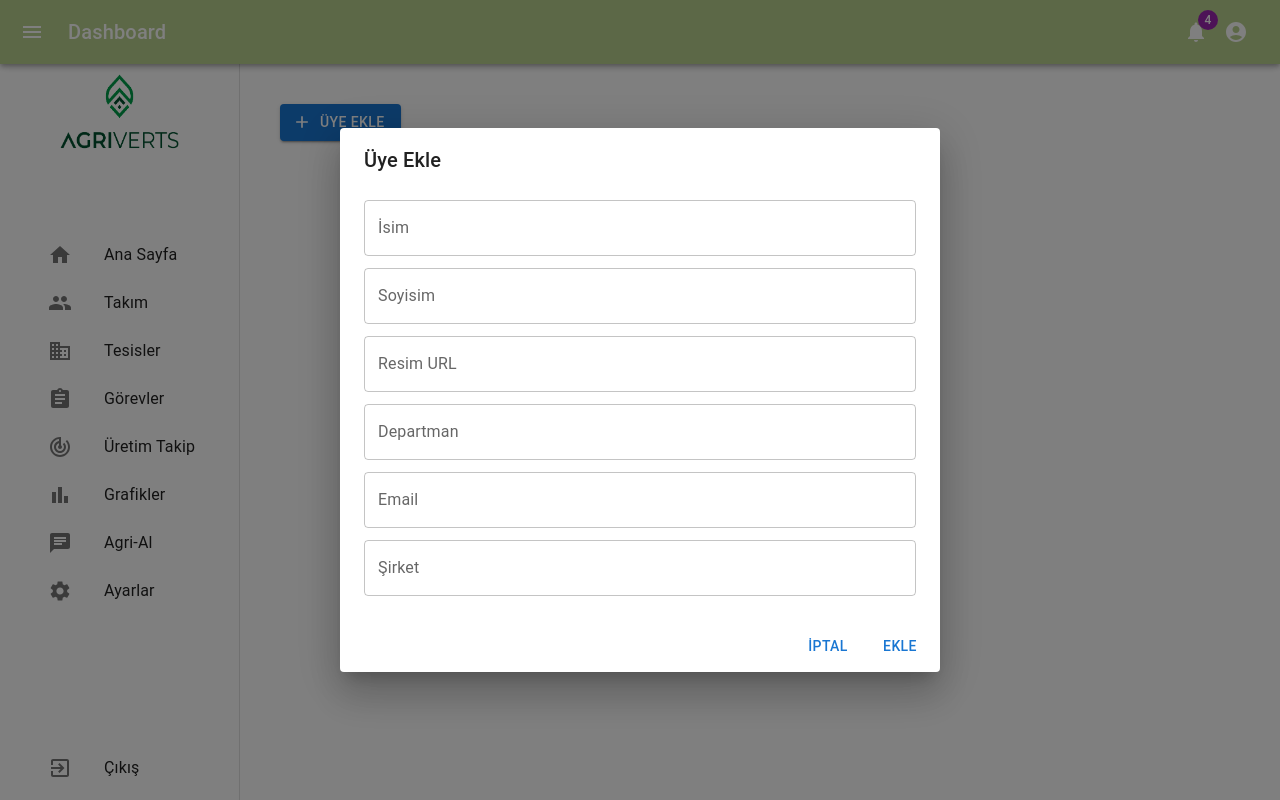
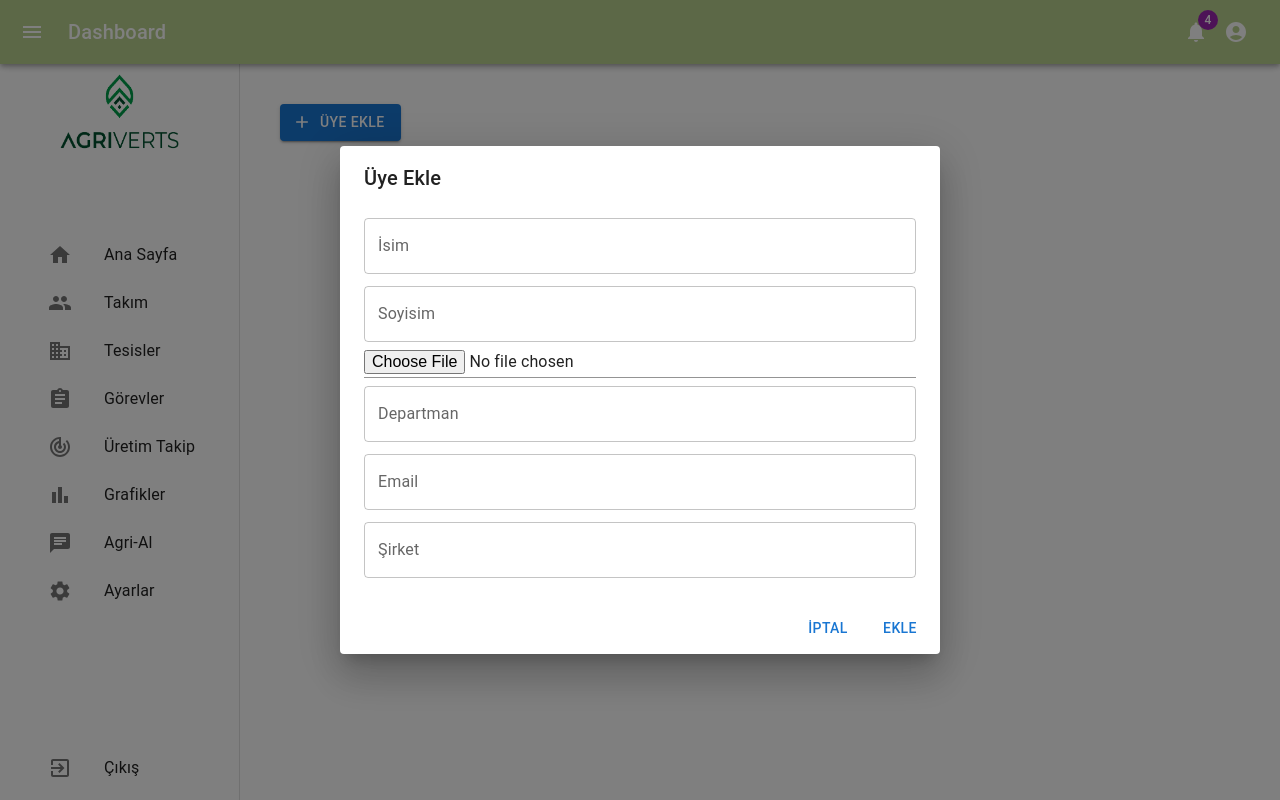
Before and after one commit to AbdullahTalhaAkpur/SaasPlatformReactFunctional, a React (Create React App) app in the folder saas-management-app/: page /dashboard/team in a window 1280 px wide. Both pictures are taken after a click on the button "ÜYE EKLE". Built offline with nearby package versions, Linux system fonts and the light colour scheme.

Commit message:
we are stil trying to fix team .jsx

```diff
--- a/saas-management-app/src/components/Team/Team.jsx
+++ b/saas-management-app/src/components/Team/Team.jsx
@@ -1,6 +1,6 @@
 import React, { useState } from 'react'
 import './team.css'
-import { Box, Button, Card, CardContent, CardMedia, Grid, TextField, Typography, Dialog, DialogActions, DialogContent, DialogTitle } from '@mui/material'
+import { Box, Button, Card, CardContent, CardMedia, Grid, TextField, Typography, Dialog, DialogActions, DialogContent, DialogTitle, Input } from '@mui/material'
 import { Add } from '@mui/icons-material'
 
 
@@ -14,7 +14,7 @@ const Team = () => {
     department: '',
     email: '',
     company: '',
-    picture: ''
+    picture: null
   });
 
 
@@ -34,6 +34,13 @@ const Team = () => {
     })
   }
 
+  const handleFileChange = (e) => {
+    setNewMember({
+      ...newMember,
+      picture: e.target.files[0]
+    })
+  }
+
   const handleAddMember = () => {
     setMembers([...members, {...newMember, id: members.length + 1 }]);
     setNewMember({
@@ -42,7 +49,7 @@ const Team = () => {
       department: '',
       email: '',
       company: '',
-      picture: ''
+      picture: null
     });
     setOpen(false);
   }
@@ -59,7 +66,7 @@ const Team = () => {
       <DialogContent>
         <TextField autoFocus margin="dense" name="firstName" label="İsim" fullWidth value={newMember.firstName} onChange={handleChange} />
         <TextField margin="dense" name="lastName" label="Soyisim" fullWidth value={newMember.lastName} onChange={handleChange} />
-        <TextField margin="dense" name="picture" label="Resim URL" fullWidth value={newMember.picture} onChange={handleChange} />
+        <Input type="file" name="picture" label="Profil Fotoğrafı"  fullWidth onChange={handleFileChange} />
         <TextField margin="dense" name="department" label="Departman" fullWidth value={newMember.department} onChange={handleChange} />
         <TextField margin="dense" name="email" label="Email" fullWidth value={newMember.email} onChange={handleChange} />
         <TextField margin="dense" name="company" label="Şirket" fullWidth value={newMember.company} onChange={handleChange} />
@@ -79,9 +86,10 @@ const Team = () => {
           <Card>
             <CardMedia
               component="img"
-              height="140"
-              image={member.picture || 'https://via.placeholder.com/150'}
+              height="100"
+              image={member.picture ? URL.createObjectURL(member.picture) : 'https://via.placeholder.com/150'}
               alt={`${member.firstName} ${member.lastName}`}
+              style={{ borderRadius: '50%' }}
             />
             <CardContent>
               <Typography variant="h6">{`${member.firstName} ${member.lastName}`}</Typography>
```
Also changed, not shown: saas-management-app/src/components/Team/team.css (line endings or trailing spaces).
